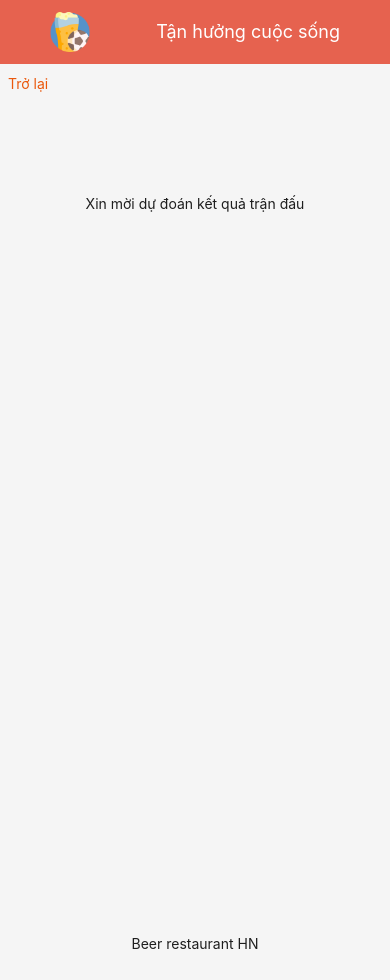
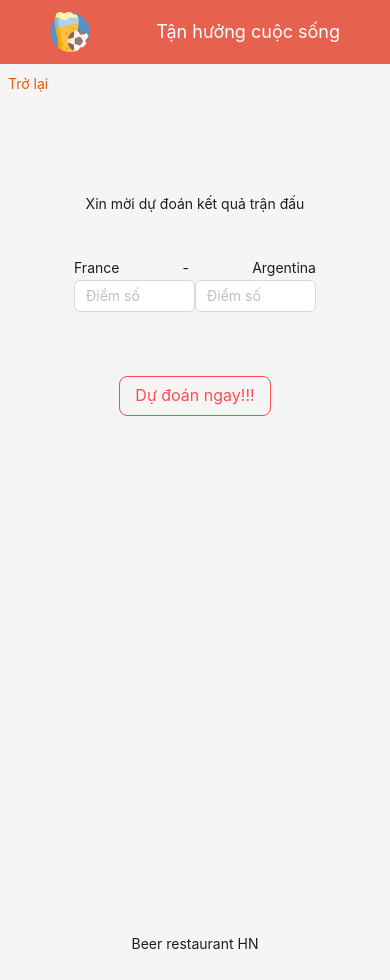
Before and after one commit to nguyenhiep97ht/beer-restaurant, a React (Vite) app: page /guess in a window 390 px wide. Built offline with nearby package versions, Linux system fonts and the light colour scheme.

Commit message:
layout responsive

```diff
--- a/src/pages/guess/index.jsx
+++ b/src/pages/guess/index.jsx
@@ -1,6 +1,10 @@
 import { Link } from "react-router-dom";
+import React, { useState } from "react";
+import { Button, Form, Input, Radio } from "antd";
 
 export default function FootballGuess() {
+  const [form] = Form.useForm();
+
   return (
     <>
       <div className="w-full h-100 flex justify-center items-center">
@@ -8,6 +12,38 @@ export default function FootballGuess() {
           <div>Xin mời dự đoán kết quả trận đấu</div>
         </div>
       </div>
+      <div className="mt-10">
+        <div className="lg:w-1/3 m-auto flex justify-between items-center">
+          <p>France</p>
+          <p>-</p>
+          <p>Argentina</p>
+        </div>
+        <Form
+          form={form}
+          onFinish={(values) => {
+            console.log("values :>> ", values);
+          }}
+        >
+          <div className="lg:w-1/3 m-auto flex justify-between items-center">
+            <div>
+              <Form.Item name={"france"}>
+                <Input placeholder="Điểm số" />
+              </Form.Item>
+            </div>
+            <div>
+              <Form.Item name={"Argentina"}>
+                <Input placeholder="Điểm số" />
+              </Form.Item>
+            </div>
+          </div>
+
+          <Form.Item className="mt-10 text-center">
+            <Button type="default" ghost danger size="large" htmlType="submit">
+              Dự đoán ngay!!!
+            </Button>
+          </Form.Item>
+        </Form>
+      </div>
     </>
   );
 }
```
